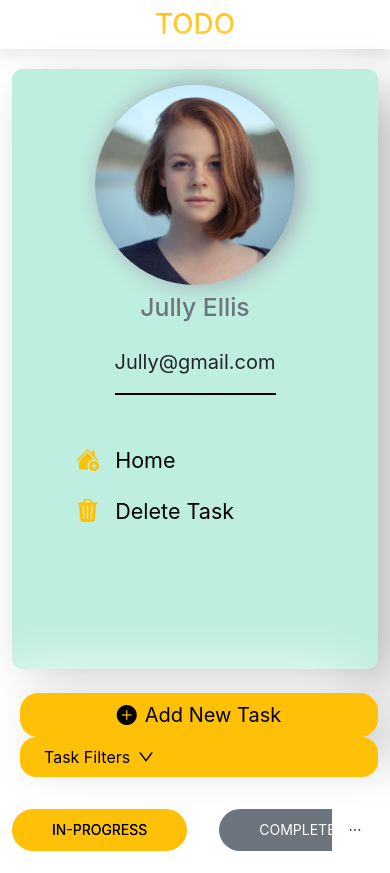
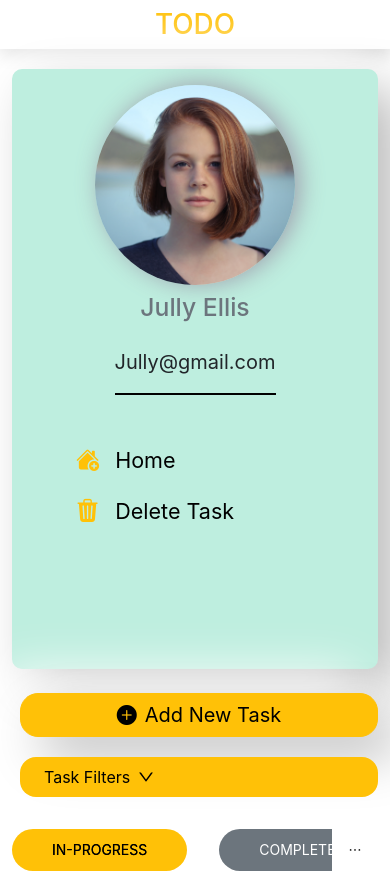
Before and after one commit to abhishekgiri20/ToDo, a React (Create React App) app: page /inprogress in a window 390 px wide. Shown: the top 873 px of the page. Built offline with nearby package versions, Linux system fonts and the light colour scheme; no server answers.

Commit message:
responsive

```diff
--- a/src/Components/home/Home.css
+++ b/src/Components/home/Home.css
@@ -52,3 +52,14 @@ section {
   border: 2px solid rgb(11, 10, 10);
 
 }
+@media screen and (max-width:576px){
+  .task-header{
+    flex-direction: column !important;
+    gap: 20px !important;
+
+  }
+  .ant-tabs-nav-wrap{
+    overflow-x: scroll  !important;
+    /* width: 100% !important; */
+  }
+}
```
